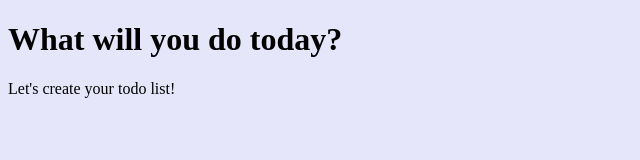
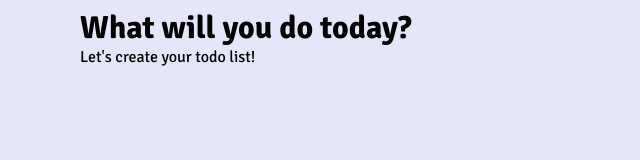
Before and after one commit to gdejules/odin-todo-list-project, a website built with webpack: page src/app.html in a window 1280 px wide. Shown: the whole page, without its empty margins (0-640 px from the left). Built offline with nearby package versions, Linux system fonts and the light colour scheme.

Commit message:
Add custom fonts and apply it to the contents

```diff
--- a/src/styles.css
+++ b/src/styles.css
@@ -1,3 +1,48 @@
+@font-face {
+  font-family: "Signika";
+  src:
+    url("./Signika-Bold.woff2") format("woff2"),
+    url("./Signika-Bold.woff") format("woff");
+  font-weight: bold;
+  font-style: normal;
+  font-display: swap;
+}
+
+@font-face {
+  font-family: "Signika";
+  src:
+    url("./Signika-Regular.woff2") format("woff2"),
+    url("./Signika-Regular.woff") format("woff");
+  font-weight: normal;
+  font-style: normal;
+  font-display: swap;
+}
+
+@font-face {
+  font-family: "Signika";
+  src:
+    url("./Signika-SemiBold.woff2") format("woff2"),
+    url("./Signika-SemiBold.woff") format("woff");
+  font-weight: 600;
+  font-style: normal;
+  font-display: swap;
+}
+
 body {
   background-color: lavender;
+  width: 90vw;
+  width: clamp(16rem, 90vw, 70rem);
+  margin-left: auto;
+  margin-right: auto;
+  padding-left: 1.5rem;
+  padding-right: 1.5rem;
 }
+
+h1,
+h2,
+h3,
+p,
+span {
+  margin: 0;
+  font-family: "Signika", Arial, Helvetica, sans-serif;
+}
--- a/webpack.config.js
+++ b/webpack.config.js
@@ -32,6 +32,10 @@ export default {
         test: /\.(png|svg|jpg|jpeg|gif)$/i,
         type: "asset/resource",
       },
+      {
+        test: /\.(woff|woff2)$/i,
+        type: "asset/resource",
+      },
     ],
   },
 };
```
Also changed, not shown: src/Signika-Bold.woff (added), src/Signika-Bold.woff2 (added), src/Signika-Regular.woff (added), src/Signika-Regular.woff2 (added), src/Signika-SemiBold.woff (added), src/Signika-SemiBold.woff2 (added).
